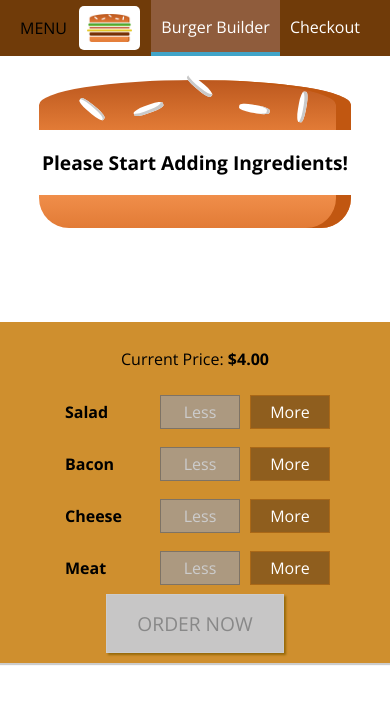
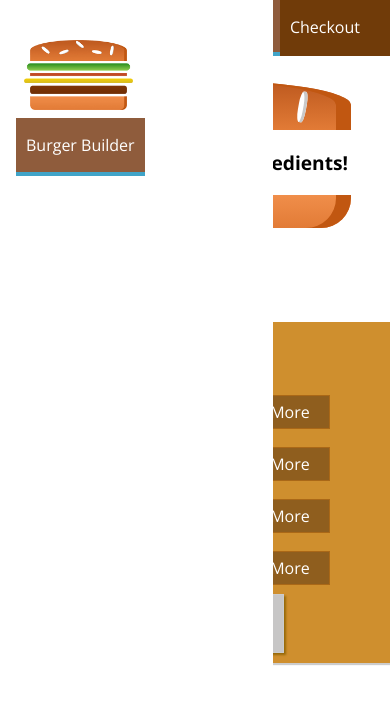
Before and after one commit to Corey-Miller85/burgerBuilder, a React (Create React App) app: page / in a window 390 px wide. Shown: the top 704 px of the page. Built offline with nearby package versions, Linux system fonts and the light colour scheme.

Commit message:
make logo responsive

```diff
--- a/src/components/Layout/Layout.js
+++ b/src/components/Layout/Layout.js
@@ -2,10 +2,12 @@
 import styles from "./Layout.module.css";
 import Aux from "../../hoc/Aux";
 import Toolbar from "../Navigation/Toolbar/Toolbar";
+import SideDrawer from "../Navigation/SideDrawer/SideDrawer";
 
 const layout = (props) => (
 	<Aux>
 		<Toolbar />
+		<SideDrawer />
 		<main className={styles.Content}>{props.children}</main>
 	</Aux>
 );
--- a/src/components/Logo/Logo.js
+++ b/src/components/Logo/Logo.js
@@ -2,7 +2,7 @@
 import style from "./Logo.module.css";
 import burgerLogo from "../../assets/images/burger-logo.png";
 const Logo = (props) => (
-	<div className={style.Logo}>
+	<div className={style.Logo} style={{ height: props.height }}>
 		<img src={burgerLogo} alt='MyBurger Logo' />
 	</div>
 );
--- a/src/components/Logo/Logo.module.css
+++ b/src/components/Logo/Logo.module.css
@@ -1,7 +1,7 @@
 .Logo {
 	background: white;
 	padding: 8px;
-	height: 80%;
+	height: 100%;
 	box-sizing: border-box;
 	border-radius: 5px;
 }
--- /dev/null
+++ b/src/components/Navigation/SideDrawer/SideDrawer.js
@@ -0,0 +1,20 @@
+import React from "react";
+import Logo from "../../Logo/Logo";
+import NavigationItems from "../NavigationItems/NavigationItems";
+import styles from "./SideDrawer.module.css";
+
+const SideDrawer = (props) => {
+	//...
+	return (
+		<div className={styles.SideDrawer}>
+			<div className={styles.Logo}>
+				<Logo />
+			</div>
+			<nav>
+				<NavigationItems />
+			</nav>
+		</div>
+	);
+};
+
+export default SideDrawer;
--- /dev/null
+++ b/src/components/Navigation/SideDrawer/SideDrawer.module.css
@@ -0,0 +1,31 @@
+.SideDrawer {
+	position: fixed;
+	width: 280px;
+	max-width: 70%;
+	height: 100%;
+	left: 0;
+	top: 0;
+	z-index: 200;
+	background: white;
+	padding: 32px 16px;
+	box-sizing: border-box;
+	transition: transform 0.3s ease-out;
+}
+
+@media (min-width: 500px) {
+	.SideDrawer {
+		display: none;
+	}
+}
+
+.Open {
+	transform: translateX(0);
+}
+
+.Close {
+	transform: translateX((-100%));
+}
+
+.Logo {
+	height: 11%;
+}
--- a/src/components/Navigation/Toolbar/Toolbar.js
+++ b/src/components/Navigation/Toolbar/Toolbar.js
@@ -7,8 +7,12 @@
 	return (
 		<header className={style.Toolbar}>
 			<div>MENU</div>
-			<Logo />
-			<NavigationItems />
+			<div className={style.Logo}>
+				<Logo height='80%' />
+			</div>
+			<nav>
+				<NavigationItems />
+			</nav>
 		</header>
 	);
 };
--- a/src/components/Navigation/Toolbar/Toolbar.module.css
+++ b/src/components/Navigation/Toolbar/Toolbar.module.css
@@ -16,3 +16,7 @@
 .Toolbar nav {
 	height: 100%;
 }
+
+.Logo {
+	height: 80%;
+}
```
